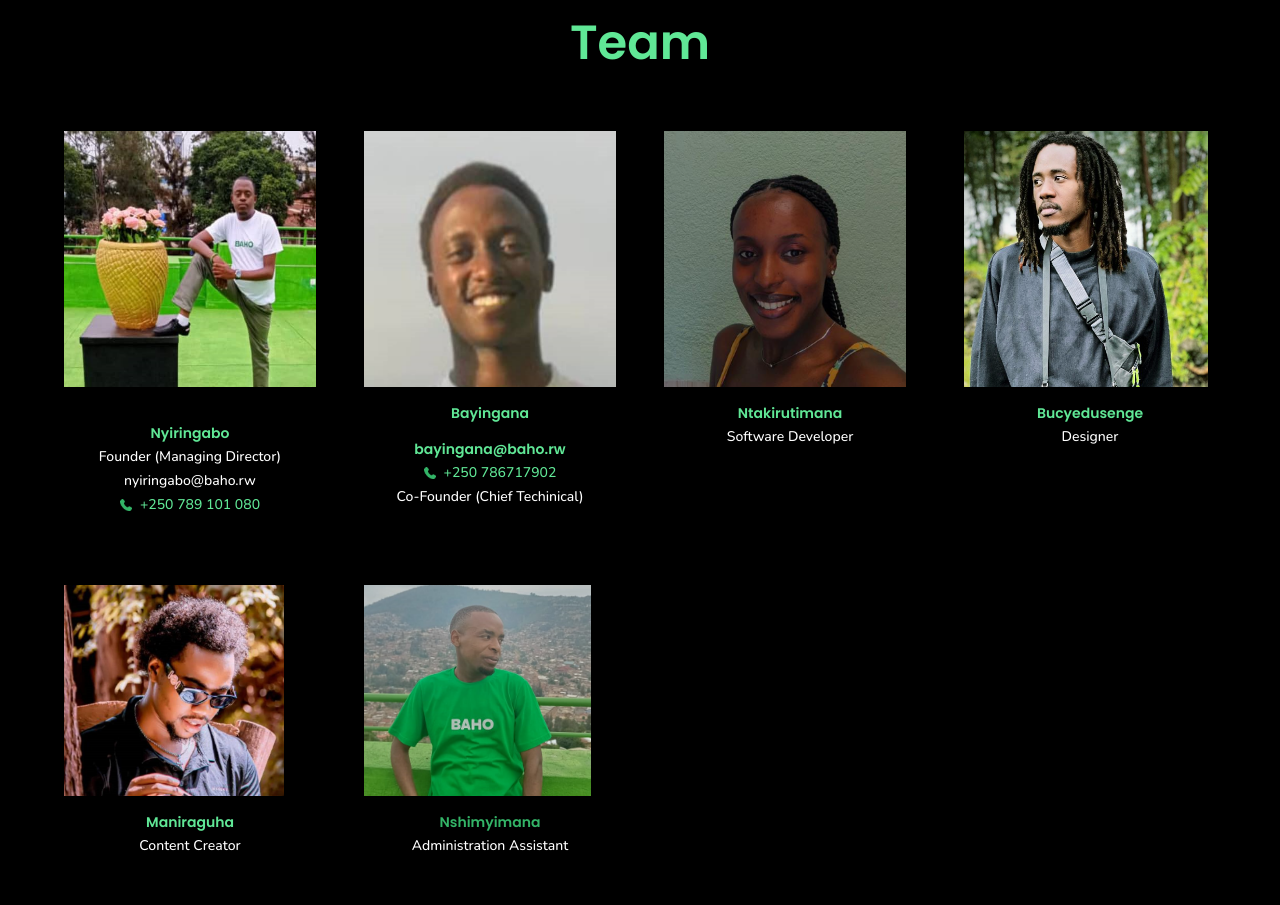
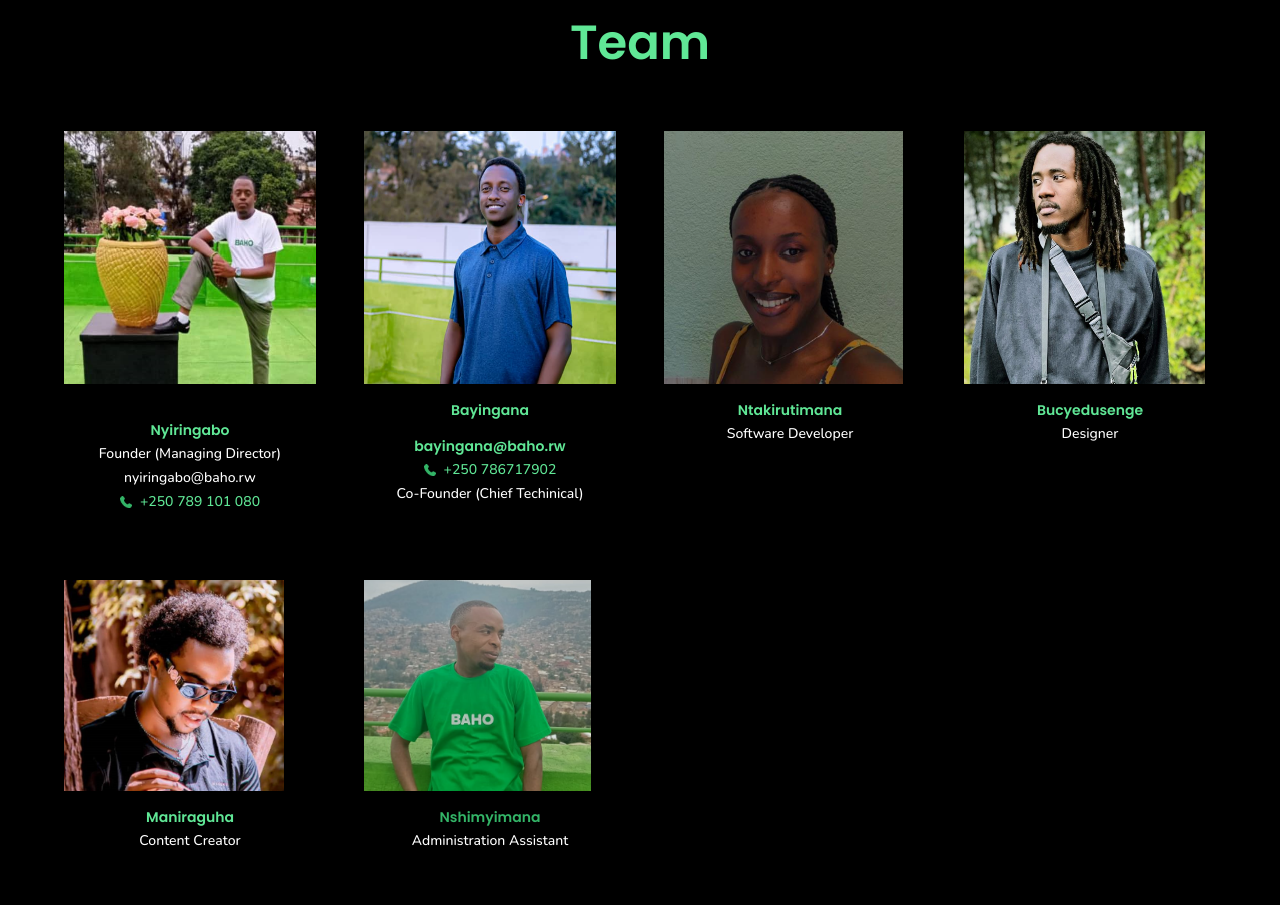
Before and after one commit to BAHO-APP/baho-v1, a Next.js app: page / in a window 1280 px wide. Shown: the part 2700-3605 px from the top of the page. Built offline with nearby package versions, Linux system fonts and the light colour scheme; a web font is replaced by a local one.

Commit message:
added edwin's picture

```diff
--- a/src/app/components/team/team.js
+++ b/src/app/components/team/team.js
@@ -24,7 +24,7 @@ export default function Team (){
  </div>
 </div>
 <div className="lg:w-1/4  p-6 ">
-<img  className=" lg:h-[70%] h-[50]" src="/ed.png"/>
+<img  className=" lg:h-[70%] h-[50]" src="/edwin.png"/>
 <div className="text-center">
   <p className=" text-[#60e796] mt-4 text-ms font-bold" >Bayingana</p>
   <p className=" text-[#60e796] mt-4 text-ms font-bold" >bayingana@baho.rw</p>
```
Also changed, not shown: public/di.png (deleted), public/edwin.png (added).
